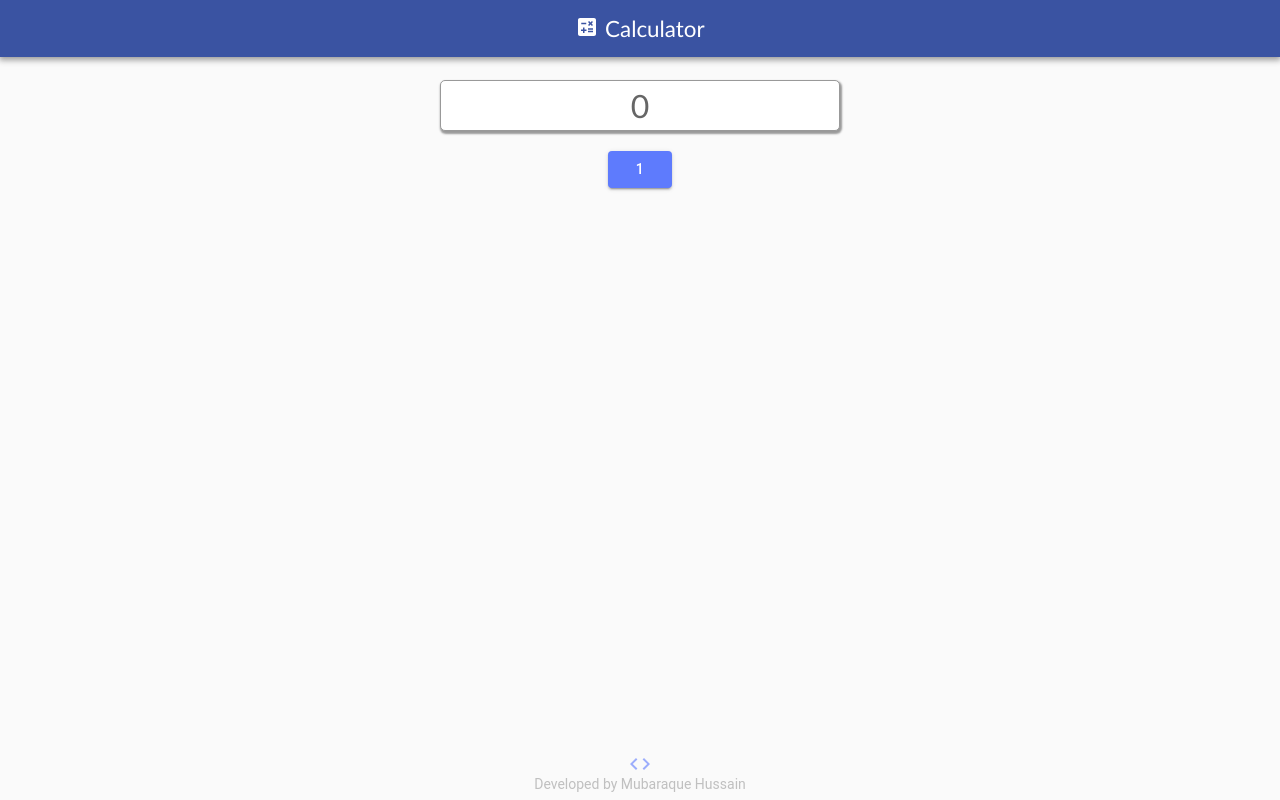
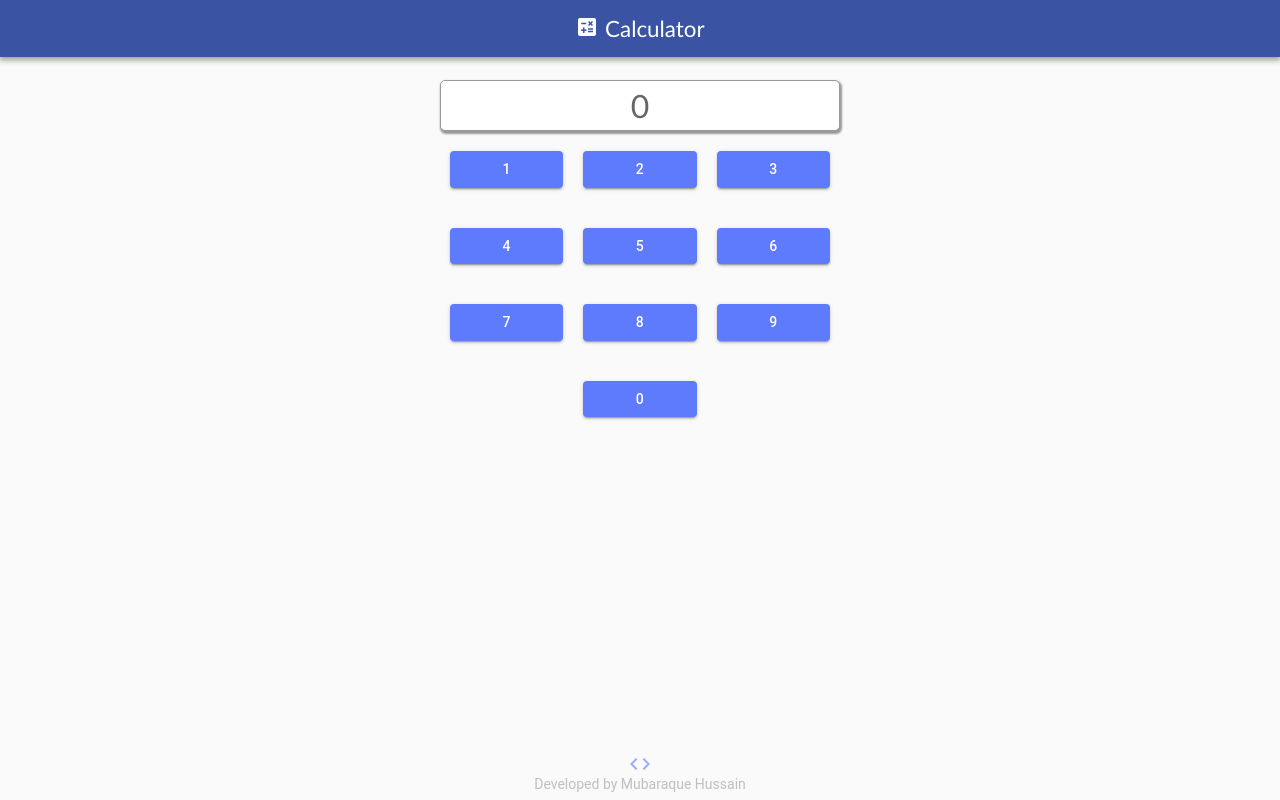
Before and after one commit to imluckyhussain/hafla-screening-interview, a Next.js app: page / in a window 1280 px wide. Built offline with nearby package versions, Linux system fonts and the light colour scheme.

Commit message:
Created 10 buttons for the numbers 0 to 9

```diff
--- a/pages/home.module.scss
+++ b/pages/home.module.scss
@@ -40,8 +40,8 @@
   }
 
   .numKeys {
-    display: flex;
-    margin: 20px auto;
+    width: calc((100% / 3) - 20px);
+    margin: 20px 10px;
     transition: ease-in-out 0.25s;
 
     &:hover {
--- a/pages/index.js
+++ b/pages/index.js
@@ -4,6 +4,7 @@ import CalculateIcon from '@mui/icons-material/Calculate';
 import styles from './home.module.scss';
 
 export default function Home() {
+  const btnNumbers = [1, 2, 3, 4, 5, 6, 7, 8, 9, 0];
   const [output, setOutput] = useState(0);
 
   return (
@@ -13,14 +14,18 @@ export default function Home() {
       </h3>
       <div className={styles.calculator}>
         <div className={styles.output}>{output}</div>
-        <div className={styles.numKeys}>
-          <Button
-            variant="contained"
-            color="primary"
-            onClick={() => setOutput(1)}
-          >
-            1
-          </Button>
+        <div>
+          {btnNumbers.map((num, index) => (
+            <Button
+              className={styles.numKeys}
+              variant="contained"
+              color="primary"
+              onClick={() => setOutput(num)}
+              key={index}
+            >
+              {num}
+            </Button>
+          ))}
         </div>
       </div>
     </div>
```
